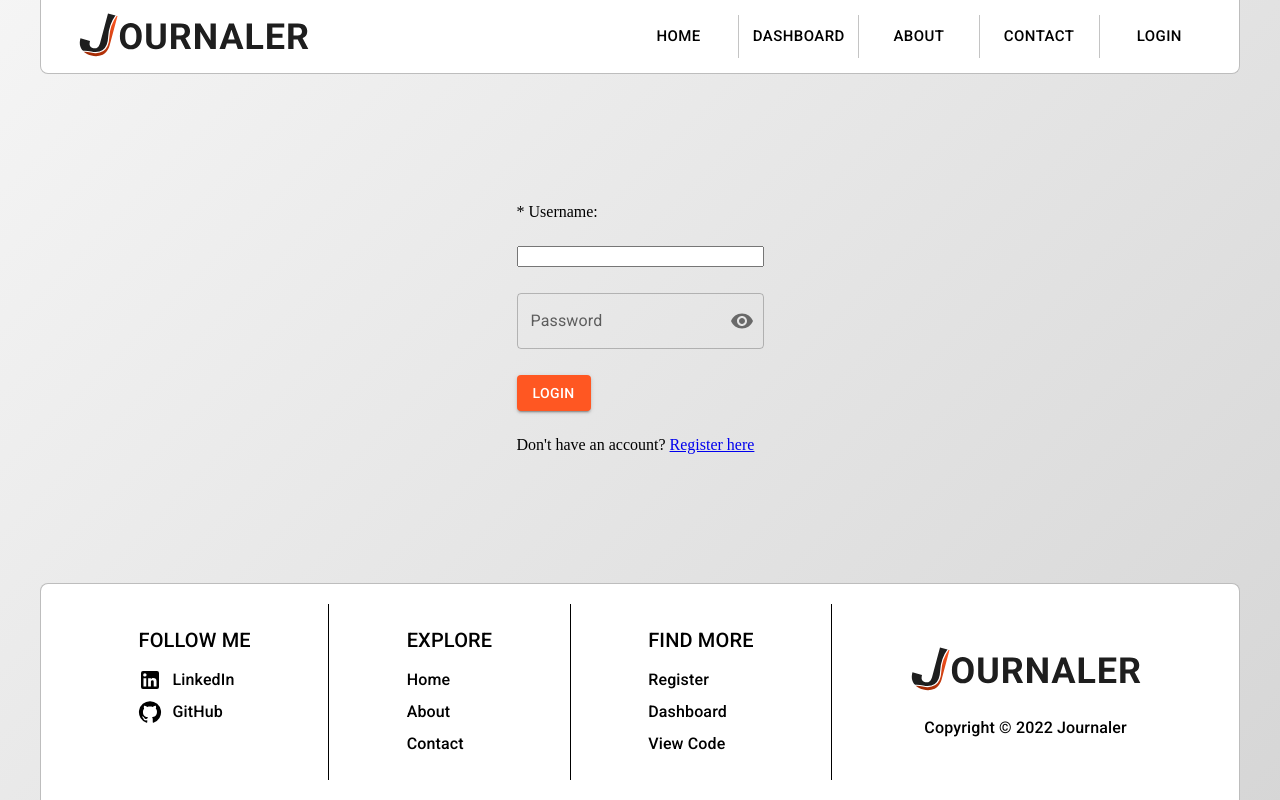
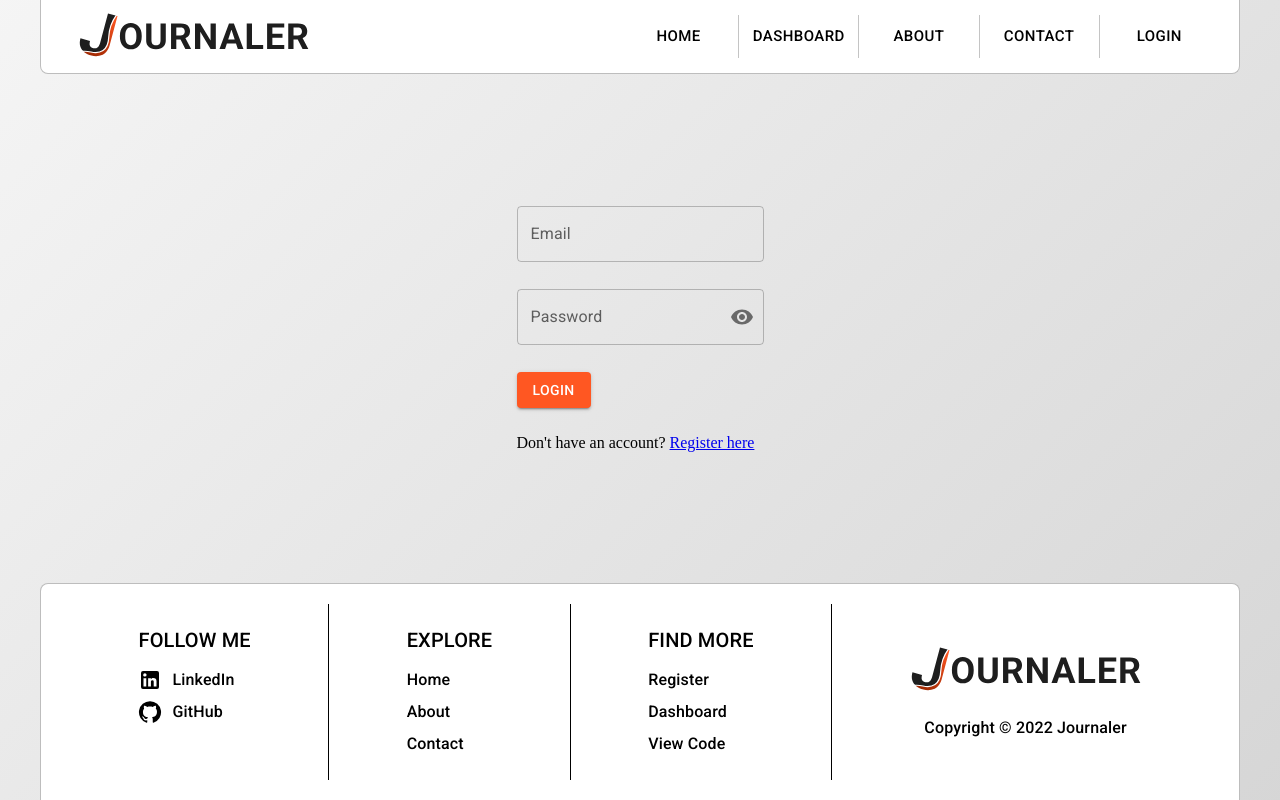
Before and after one commit to waylonturbes/journaler-frontend, a React (Create React App) app: page /login in a window 1280 px wide. Built offline with nearby package versions, Linux system fonts and the light colour scheme.

Commit message:
feat: style login page email input

```diff
--- a/src/components/pages/Login.tsx
+++ b/src/components/pages/Login.tsx
@@ -68,16 +68,17 @@ const Login: React.FC = () => {
         }}
         onSubmit={handleSubmit}
       >
-        <label htmlFor="username">
-          <span>* </span>Username:
-        </label>
-        <input
-          type="text"
-          value={credentials.email}
-          id="username"
-          name="username"
-          onChange={handleInputs}
-        />
+        <FormControl sx={{ width: "100%" }} variant="outlined">
+          <InputLabel htmlFor="email-input">Email</InputLabel>
+          <OutlinedInput
+            id="email-input"
+            type="email"
+            name="email"
+            value={credentials.email}
+            onChange={handleInputs}
+            label="email"
+          />
+        </FormControl>
         <FormControl sx={{ width: "100%" }} variant="outlined">
           <InputLabel htmlFor="password-input">Password</InputLabel>
           <OutlinedInput
```
